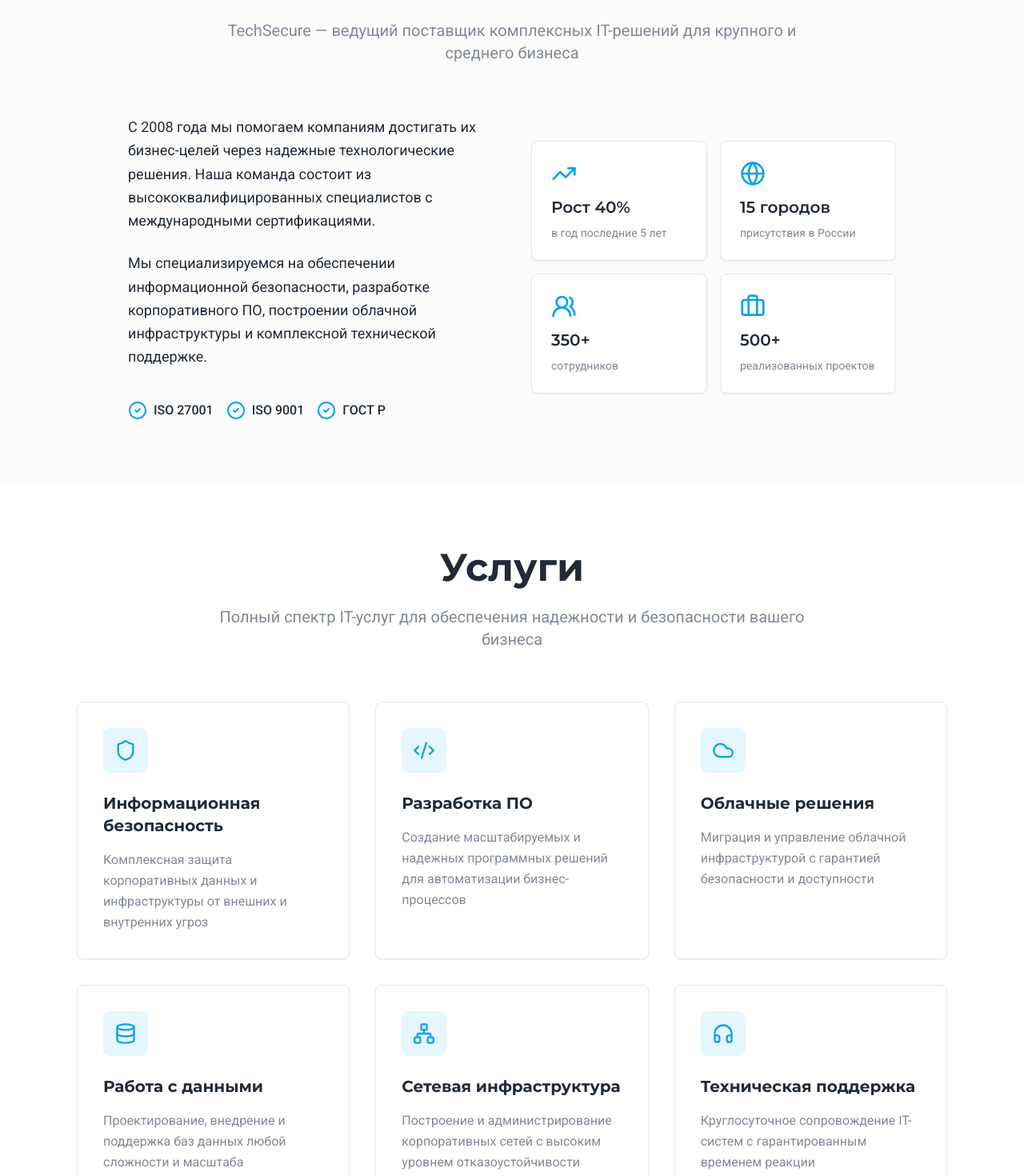
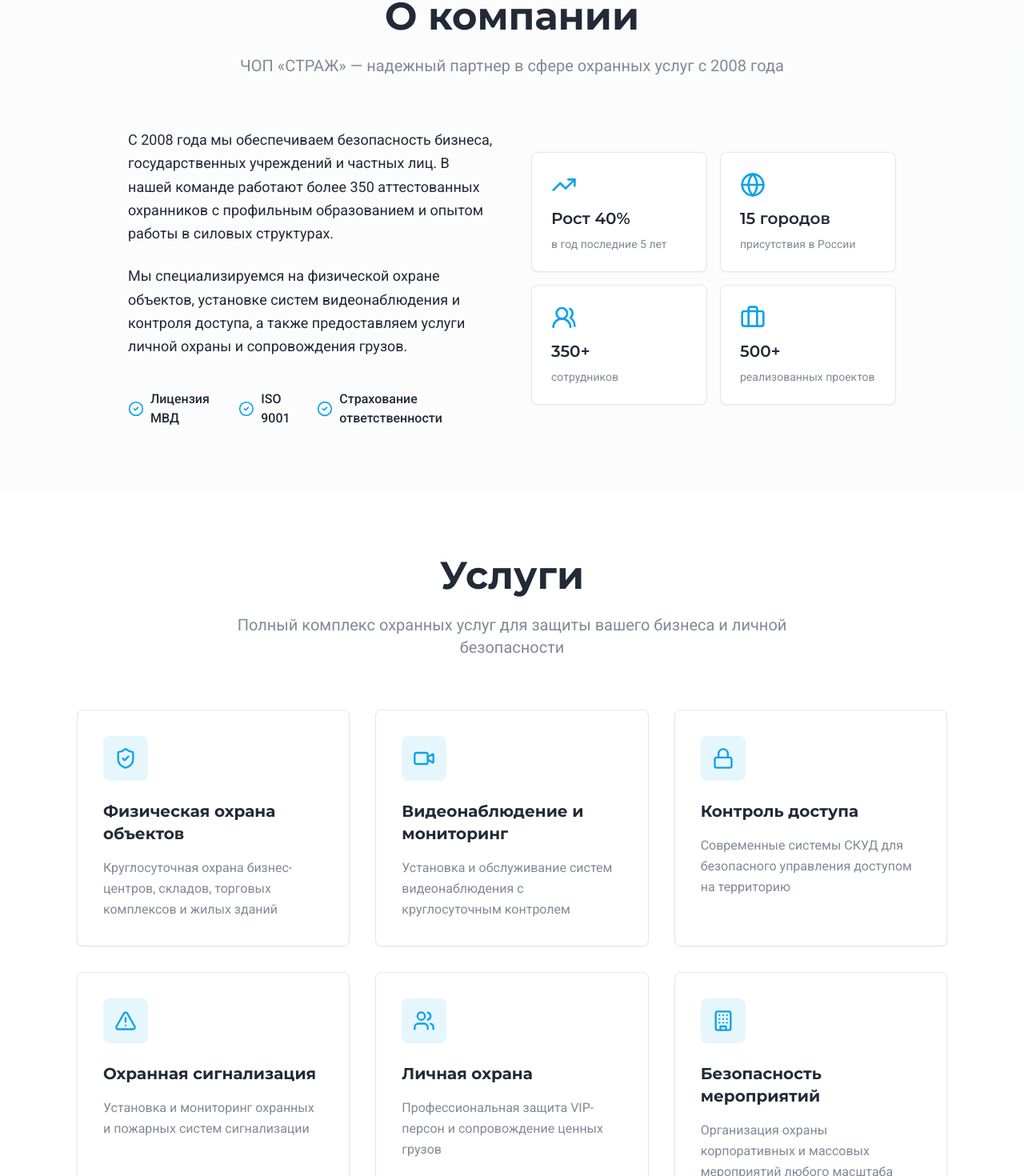
Before and after one commit to pr-poehali-dev/fogort-security-site, a React (Vite) app: page / in a window 1280 px wide. Shown: the part 970-2440 px from the top of the page at 80% size. Built offline with nearby package versions, Linux system fonts and the light colour scheme.

Commit message:
Разработка модуля безопасности

```diff
--- a/src/pages/Index.tsx
+++ b/src/pages/Index.tsx
@@ -18,73 +18,73 @@ const Index = () => {
 
   const services = [
     {
-      icon: 'Shield',
-      title: 'Информационная безопасность',
-      description: 'Комплексная защита корпоративных данных и инфраструктуры от внешних и внутренних угроз'
+      icon: 'ShieldCheck',
+      title: 'Физическая охрана объектов',
+      description: 'Круглосуточная охрана бизнес-центров, складов, торговых комплексов и жилых зданий'
     },
     {
-      icon: 'Code2',
-      title: 'Разработка ПО',
-      description: 'Создание масштабируемых и надежных программных решений для автоматизации бизнес-процессов'
+      icon: 'Video',
+      title: 'Видеонаблюдение и мониторинг',
+      description: 'Установка и обслуживание систем видеонаблюдения с круглосуточным контролем'
     },
     {
-      icon: 'Cloud',
-      title: 'Облачные решения',
-      description: 'Миграция и управление облачной инфраструктурой с гарантией безопасности и доступности'
+      icon: 'Lock',
+      title: 'Контроль доступа',
+      description: 'Современные системы СКУД для безопасного управления доступом на территорию'
     },
     {
-      icon: 'Database',
-      title: 'Работа с данными',
-      description: 'Проектирование, внедрение и поддержка баз данных любой сложности и масштаба'
+      icon: 'AlertTriangle',
+      title: 'Охранная сигнализация',
+      description: 'Установка и мониторинг охранных и пожарных систем сигнализации'
     },
     {
-      icon: 'Network',
-      title: 'Сетевая инфраструктура',
-      description: 'Построение и администрирование корпоративных сетей с высоким уровнем отказоустойчивости'
+      icon: 'Users',
+      title: 'Личная охрана',
+      description: 'Профессиональная защита VIP-персон и сопровождение ценных грузов'
     },
     {
-      icon: 'Headphones',
-      title: 'Техническая поддержка',
-      description: 'Круглосуточное сопровождение IT-систем с гарантированным временем реакции'
+      icon: 'Building',
+      title: 'Безопасность мероприятий',
+      description: 'Организация охраны корпоративных и массовых мероприятий любого масштаба'
     }
   ];
 
   const portfolioItems = [
     {
-      title: 'Банковская система безопасности',
-      category: 'Информационная безопасность',
-      description: 'Разработка системы многофакторной аутентификации для крупнейшего банка страны'
+      title: 'Бизнес-центр «Северная столица»',
+      category: 'Охрана объектов',
+      description: 'Комплексная система безопасности для бизнес-центра класса А на 2500 сотрудников'
     },
     {
-      title: 'ERP-система для производства',
-      category: 'Разработка ПО',
-      description: 'Внедрение комплексной системы управления производственными процессами'
+      title: 'Логистический комплекс «Транзит»',
+      category: 'Видеонаблюдение и СКУД',
+      description: 'Установка 150 камер видеонаблюдения и системы контроля доступа на складском комплексе 50 000 м²'
     },
     {
-      title: 'Облачная платформа для ритейла',
-      category: 'Облачные решения',
-      description: 'Миграция розничной сети в облако с сохранением непрерывности бизнеса'
+      title: 'ТРЦ «Галерея»',
+      category: 'Физическая охрана',
+      description: 'Организация охраны торгового центра с посещаемостью 30 000 человек в день'
     }
   ];
 
   const vacancies = [
     {
-      title: 'Senior Backend Developer',
-      department: 'Разработка',
-      type: 'Полная занятость',
-      location: 'Москва / Удаленно'
+      title: 'Охранник 4-6 разряда',
+      department: 'Охрана',
+      type: 'Посменная работа',
+      location: 'Москва'
     },
     {
-      title: 'Специалист по информационной безопасности',
-      department: 'Безопасность',
+      title: 'Старший смены',
+      department: 'Охрана',
       type: 'Полная занятость',
       location: 'Москва'
     },
     {
-      title: 'DevOps Engineer',
-      department: 'Инфраструктура',
+      title: 'Инженер систем безопасности',
+      department: 'Технический отдел',
       type: 'Полная занятость',
-      location: 'Удаленно'
+      location: 'Москва / Московская область'
     }
   ];
 
@@ -97,7 +97,7 @@ const Index = () => {
               <div className="w-10 h-10 bg-primary rounded-lg flex items-center justify-center">
                 <Icon name="Shield" className="text-white" size={24} />
               </div>
-              <span className="text-2xl font-bold text-secondary">TechSecure</span>
+              <span className="text-2xl font-bold text-secondary">СТРАЖ</span>
             </div>
             <div className="hidden md:flex items-center gap-8">
               <button onClick={() => scrollToSection('home')} className="text-foreground hover:text-primary transition-colors font-medium">
@@ -130,10 +130,10 @@ const Index = () => {
         <div className="container mx-auto">
           <div className="max-w-4xl mx-auto text-center animate-fade-in">
             <h1 className="text-5xl md:text-7xl font-bold text-secondary mb-6 leading-tight">
-              Надежные IT-решения<br />для вашего бизнеса
+              Профессиональная охрана<br />и безопасность
             </h1>
             <p className="text-xl text-muted-foreground mb-10 max-w-2xl mx-auto">
-              Обеспечиваем безопасность, разрабатываем программное обеспечение и управляем инфраструктурой для крупнейших компаний России
+              Надежная защита объектов, людей и имущества. Лицензия, опытные сотрудники, современное оборудование
             </p>
             <div className="flex flex-col sm:flex-row gap-4 justify-center">
               <Button size="lg" onClick={() => scrollToSection('services')} className="text-lg px-8">
@@ -176,24 +176,24 @@ const Index = () => {
           <div className="text-center mb-16">
             <h2 className="text-4xl md:text-5xl font-bold text-secondary mb-6">О компании</h2>
             <p className="text-xl text-muted-foreground max-w-3xl mx-auto">
-              TechSecure — ведущий поставщик комплексных IT-решений для крупного и среднего бизнеса
+              ЧОП «СТРАЖ» — надежный партнер в сфере охранных услуг с 2008 года
             </p>
           </div>
 
           <div className="grid md:grid-cols-2 gap-12 items-center">
             <div className="space-y-6">
               <p className="text-lg text-foreground leading-relaxed">
-                С 2008 года мы помогаем компаниям достигать их бизнес-целей через надежные технологические решения.
-                Наша команда состоит из высококвалифицированных специалистов с международными сертификациями.
+                С 2008 года мы обеспечиваем безопасность бизнеса, государственных учреждений и частных лиц.
+                В нашей команде работают более 350 аттестованных охранников с профильным образованием и опытом работы в силовых структурах.
               </p>
               <p className="text-lg text-foreground leading-relaxed">
-                Мы специализируемся на обеспечении информационной безопасности, разработке корпоративного ПО,
-                построении облачной инфраструктуры и комплексной технической поддержке.
+                Мы специализируемся на физической охране объектов, установке систем видеонаблюдения и контроля доступа,
+                а также предоставляем услуги личной охраны и сопровождения грузов.
               </p>
               <div className="flex gap-4 pt-4">
                 <div className="flex items-center gap-2">
                   <Icon name="CheckCircle2" className="text-primary" size={24} />
-                  <span className="font-medium">ISO 27001</span>
+                  <span className="font-medium">Лицензия МВД</span>
                 </div>
                 <div className="flex items-center gap-2">
                   <Icon name="CheckCircle2" className="text-primary" size={24} />
@@ -201,7 +201,7 @@ const Index = () => {
                 </div>
                 <div className="flex items-center gap-2">
                   <Icon name="CheckCircle2" className="text-primary" size={24} />
-                  <span className="font-medium">ГОСТ Р</span>
+                  <span className="font-medium">Страхование ответственности</span>
                 </div>
               </div>
             </div>
@@ -236,7 +236,7 @@ const Index = () => {
           <div className="text-center mb-16">
             <h2 className="text-4xl md:text-5xl font-bold text-secondary mb-6">Услуги</h2>
             <p className="text-xl text-muted-foreground max-w-3xl mx-auto">
-              Полный спектр IT-услуг для обеспечения надежности и безопасности вашего бизнеса
+              Полный комплекс охранных услуг для защиты вашего бизнеса и личной безопасности
             </p>
           </div>
 
@@ -384,7 +384,7 @@ const Index = () => {
                     </div>
                     <div>
                       <p className="font-medium text-secondary mb-1">Email</p>
-                      <p className="text-muted-foreground">info@techsecure.ru</p>
+                      <p className="text-muted-foreground">info@strazh-security.ru</p>
                     </div>
                   </div>
                   <div className="flex items-start gap-4">
@@ -393,7 +393,7 @@ const Index = () => {
                     </div>
                     <div>
                       <p className="font-medium text-secondary mb-1">Адрес</p>
-                      <p className="text-muted-foreground">Москва, ул. Тверская, д. 1, офис 100</p>
+                      <p className="text-muted-foreground">Москва, ул. Большая Семёновская, д. 40</p>
                     </div>
                   </div>
                   <div className="flex items-start gap-4">
@@ -445,10 +445,10 @@ const Index = () => {
                 <div className="w-10 h-10 bg-primary rounded-lg flex items-center justify-center">
                   <Icon name="Shield" className="text-white" size={24} />
                 </div>
-                <span className="text-xl font-bold">TechSecure</span>
+                <span className="text-xl font-bold">СТРАЖ</span>
               </div>
               <p className="text-white/80 text-sm">
-                Надежные IT-решения для вашего бизнеса с 2008 года
+                Профессиональная охрана и безопасность с 2008 года
               </p>
             </div>
             <div>
@@ -463,23 +463,23 @@ const Index = () => {
             <div>
               <h4 className="font-semibold mb-4">Услуги</h4>
               <ul className="space-y-2 text-sm text-white/80">
-                <li className="hover:text-white transition-colors cursor-pointer">Информационная безопасность</li>
-                <li className="hover:text-white transition-colors cursor-pointer">Разработка ПО</li>
-                <li className="hover:text-white transition-colors cursor-pointer">Облачные решения</li>
-                <li className="hover:text-white transition-colors cursor-pointer">Техподдержка</li>
+                <li className="hover:text-white transition-colors cursor-pointer">Физическая охрана</li>
+                <li className="hover:text-white transition-colors cursor-pointer">Видеонаблюдение</li>
+                <li className="hover:text-white transition-colors cursor-pointer">Контроль доступа</li>
+                <li className="hover:text-white transition-colors cursor-pointer">Личная охрана</li>
               </ul>
             </div>
             <div>
               <h4 className="font-semibold mb-4">Контакты</h4>
               <ul className="space-y-2 text-sm text-white/80">
                 <li>+7 (495) 123-45-67</li>
-                <li>info@techsecure.ru</li>
-                <li>Москва, ул. Тверская, д. 1</li>
+                <li>info@strazh-security.ru</li>
+                <li>Москва, ул. Б. Семёновская, 40</li>
               </ul>
             </div>
           </div>
           <div className="border-t border-white/20 pt-8 flex flex-col md:flex-row justify-between items-center gap-4 text-sm text-white/80">
-            <p>© 2024 TechSecure. Все права защищены.</p>
+            <p>© 2024 ЧОП «СТРАЖ». Все права защищены.</p>
             <div className="flex gap-6">
               <a href="#" className="hover:text-white transition-colors">Политика конфиденциальности</a>
               <a href="#" className="hover:text-white transition-colors">Условия использования</a>
```
